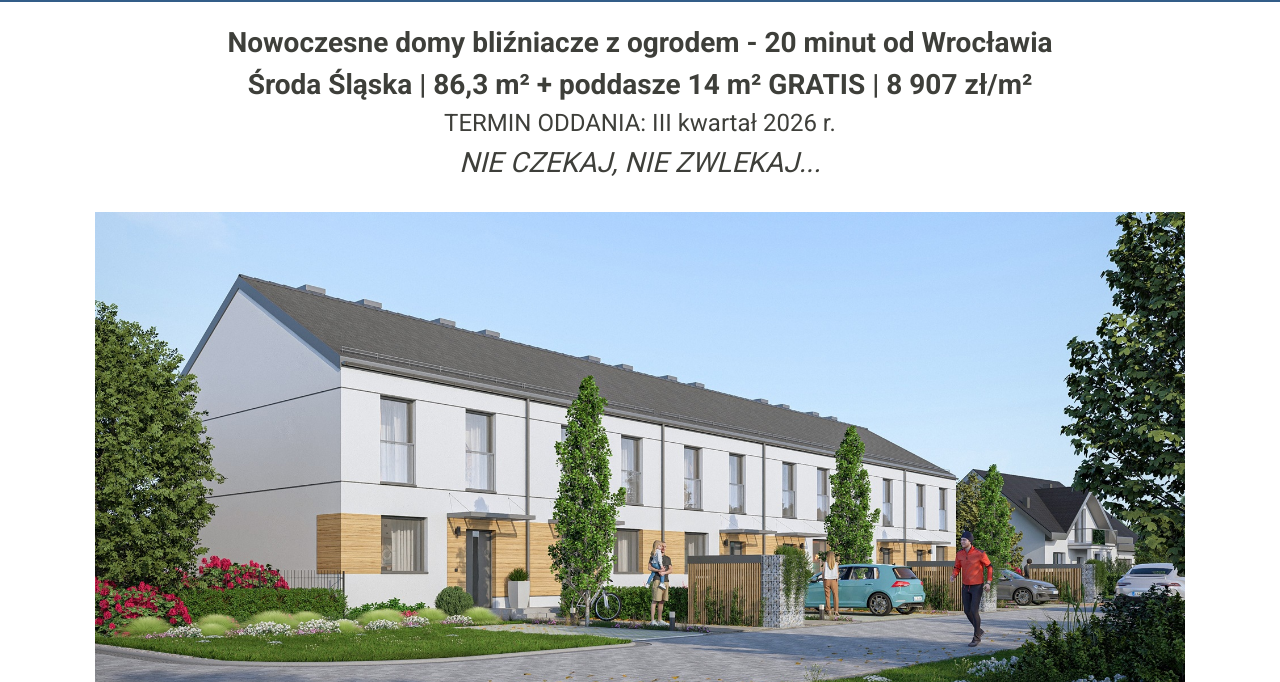
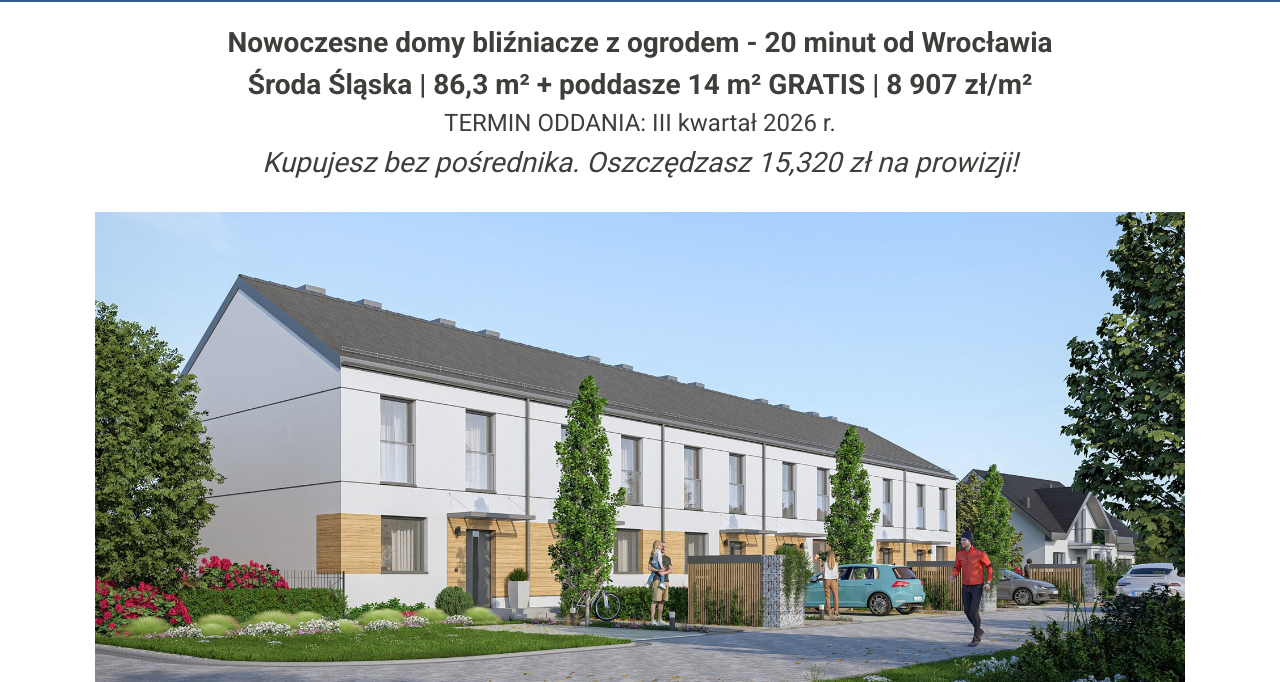
Before and after one commit to humbaginwestycje/start, a plain HTML site: page index.html in a window 1280 px wide. Shown: the part 86-768 px from the top of the page. Drawn offline with nearby package versions, Linux system fonts and the light colour scheme.

Commit message:
change text on index

```diff
--- a/index.html
+++ b/index.html
@@ -195,7 +195,7 @@
         <h3 class="text-center"><b>Nowoczesne domy bliźniacze z ogrodem - 20 minut od Wrocławia</b></h3>
         <h3 class="text-center"><b>Środa Śląska | 86,3 m² + poddasze 14 m² GRATIS | 8 907 zł/m²</b></h3>
         <h4 class="text-center">TERMIN ODDANIA: III kwartał 2026 r.</h4>
-        <h3 class="text-center"><i>NIE CZEKAJ, NIE ZWLEKAJ...</i></h3>
+        <h3 class="text-center"><i>Kupujesz bez pośrednika. Oszczędzasz 15,320 zł na prowizji!</i></h3>
     </div>
     <div class="row justify-content-around">
         <!--big picture-->
```
